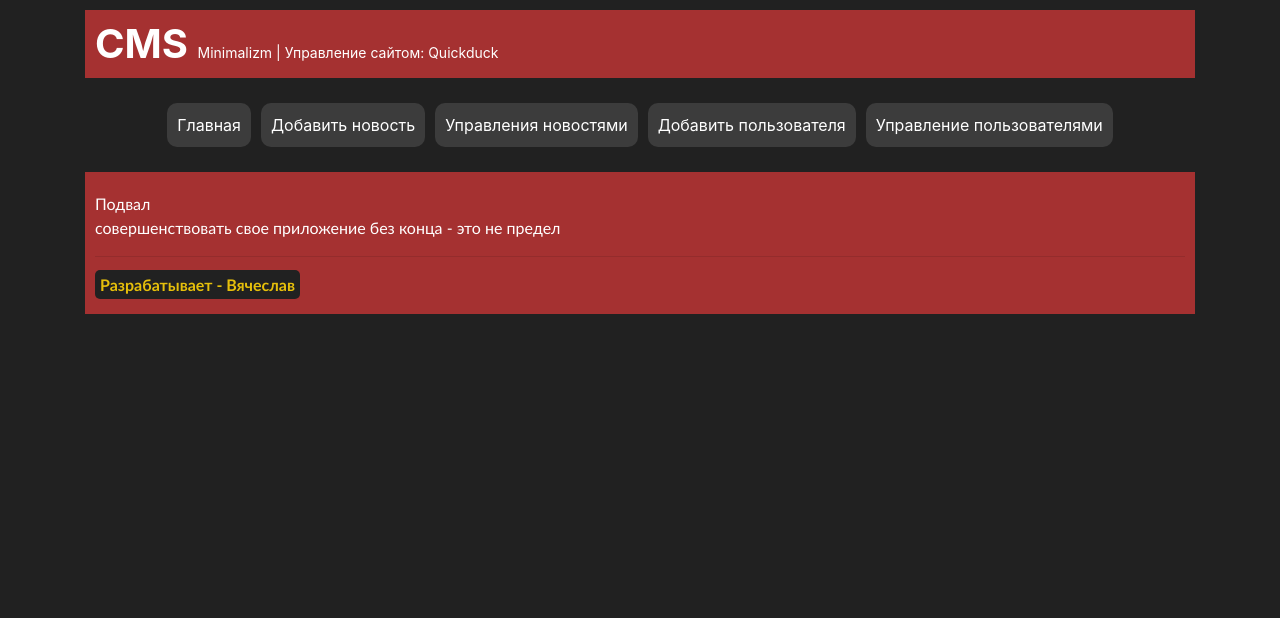
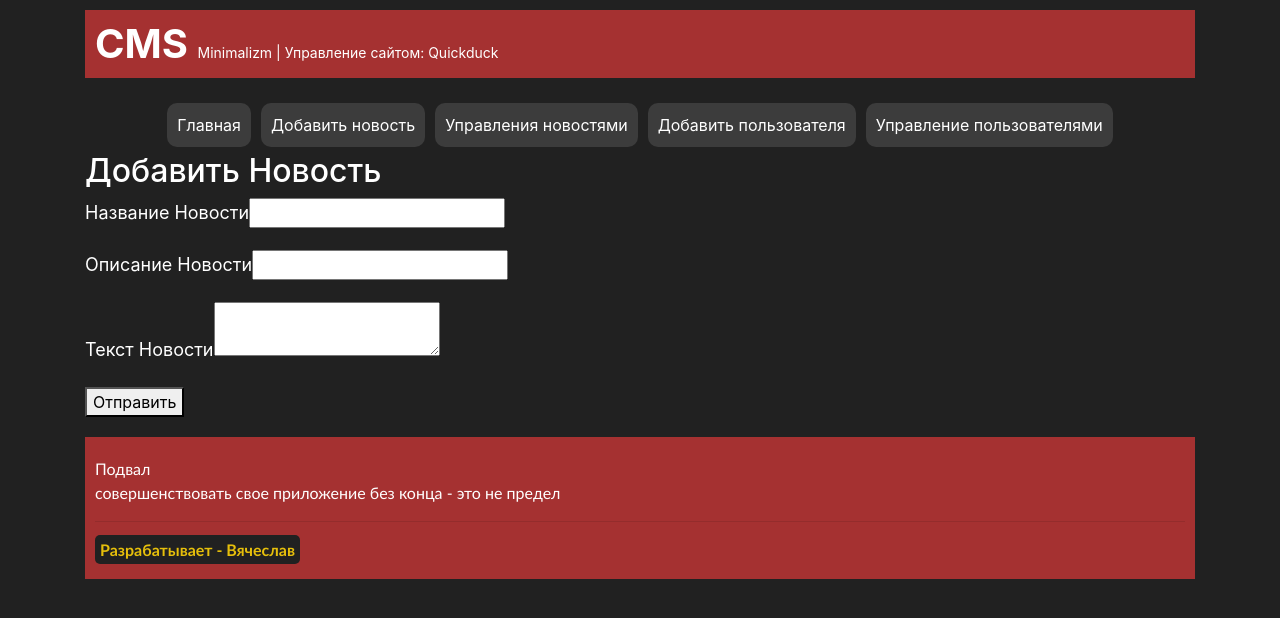
Before and after one commit to Viacheslav1998/cms-quickduck, a Vue app: page /test in a window 1280 px wide. Shown: the top 618 px of the page. Built offline with nearby package versions, Linux system fonts and the light colour scheme.

Commit message:
feat: check data

```diff
--- a/src/pages/AddNews.vue
+++ b/src/pages/AddNews.vue
@@ -20,7 +20,7 @@ export default defineComponent({
           desk: desk.value
         };
 
-        const response = await fetch('http://localhost:port/api/news', {  // Укажите ваш endpoint
+        const response = await fetch('http://quickduck/news', {
           method: 'POST',
           headers: {
             'Content-Type': 'application/json'
@@ -42,7 +42,7 @@ export default defineComponent({
     return {
       name,
       title,
-      desk,
+
       submitForm
     };
   }
@@ -62,14 +62,14 @@ export default defineComponent({
           <small id="nameHelp" class="form-text text-muted">то что привлечет внимание</small>
         </div>
         <div class="form-group">
-          <label for="exampleInputPassword1">Описание Новости</label>
-          <input v-model="title" type="title" class="form-control" id="exampleInputPassword1">
+          <label for="title">Описание Новости</label>
+          <input v-model="title" type="title" class="form-control" id="title">
           <small id="nameHelp" class="form-text text-muted">Описание должно быть не большим - достаточно 255 символов - коротко о главном</small>
         </div>
 
         <div>
           <editor
-            v-model="desk"
+
             api-key="0dlmagrtkkct366u3iv3bopx8ha1foy0mqtudu6p0tb6p0wr"
             :init="{
               toolbar_mode: 'sliding',
--- a/src/pages/News.vue
+++ b/src/pages/News.vue
@@ -7,7 +7,7 @@ export default defineComponent({
     const news = ref([])
 
     async function getData() {
-      const url = 'http://quickduck.com/test-data'
+      const url = 'http://quickduck.com/news'
       try {
         const response = await fetch(url)
         if (!response.ok) {
@@ -15,7 +15,11 @@ export default defineComponent({
         }
 
         const data = await response.json()
+
+        console.log(typeof data)
+
         return data;
+
 
       } catch (error) {
         console.error('Ошибка: ', error.message)
@@ -39,7 +43,8 @@ export default defineComponent({
     <div class="name-page">
       <h2>Управление новостями</h2>
     </div>
-    <div class="custom-space">
+
+    <div class="custom-space" v-if="Object.keys(news).length !== 0">
       <div class="news-box" v-for="item in news" :key="item.id">
         <div class="news d-flex flex-row justify-content-start">
           <div class="imagen">
@@ -62,6 +67,10 @@ export default defineComponent({
           </div>
         </div>
       </div>
+    </div>
+    <br>
+    <div class="alert alert-danger" role="alert">
+        Данных не найдено
     </div>
   </div>
 </template>
--- a/src/pages/Test.vue
+++ b/src/pages/Test.vue
@@ -1,18 +1,66 @@
-function get_data() {
-  fetch('https://jsonplaceholder.typicode.com/todos/1')
-    .then(response => response.json())
-    .then(json => console.log(json))
-}
+<script>
+import { ref } from 'vue';
 
-get_data();
+export default {
+  setup() {
+    const name = ref('');
+    const title = ref('');
+    const desk = ref('');
 
-const testPromise = new Promise((resolve, reject) => {
-  setTimeout(() => {
-    resolve('test is ready');
-  }, 400);
-});
+    const submitForm = async () => {
+      try {
+        const formData = {
+          name: name.value,
+          title: title.value,
+          desk: desk.value
+        };
 
+        const response = await fetch('http://quickduck/news', {
+          method: 'POST',
+          headers: {
+            'Content-Type': 'application/json',
+          },
+          body: JSON.stringify(formData)
+        });
 
-testPromise.then((value) => {
-  console.log(value);
-});
+        const data = await response.json();
+        if (response.ok) {
+          console.log('Success:', data);
+        } else {
+          console.error('Error:', data);
+        }
+      } catch (error) {
+        console.error('Error:', error);
+      }
+    };
+
+    return {
+      name,
+      title,
+      desk,
+      submitForm
+    };
+  }
+};
+</script>
+
+<template>
+  <div class="container">
+    <h2>Добавить Новость</h2>
+    <form @submit.prevent="submitForm">
+      <div class="form-group">
+        <label for="nameNews">Название Новости</label>
+        <input v-model="name" type="text" id="nameNews" />
+      </div>
+      <div class="form-group">
+        <label for="titleNews">Описание Новости</label>
+        <input v-model="title" type="text" id="titleNews" />
+      </div>
+      <div class="form-group">
+        <label for="deskNews">Текст Новости</label>
+        <textarea v-model="desk" id="deskNews"></textarea>
+      </div>
+      <button type="submit">Отправить</button>
+    </form>
+  </div>
+</template>
--- a/src/router.js
+++ b/src/router.js
@@ -3,11 +3,13 @@ import { createRouter, createWebHistory } from 'vue-router';
 import Home from './pages/Home.vue';
 import AddNews from './pages/AddNews.vue';
 import News from './pages/News.vue';
+import Test from './pages/Test.vue';
 
 const routes = [
   { path: '/', component: Home },
   { path: '/add', component: AddNews },
   { path: '/news', component: News },
+  { path: '/test', component: Test },
 ];
 
 const router = createRouter({
```
